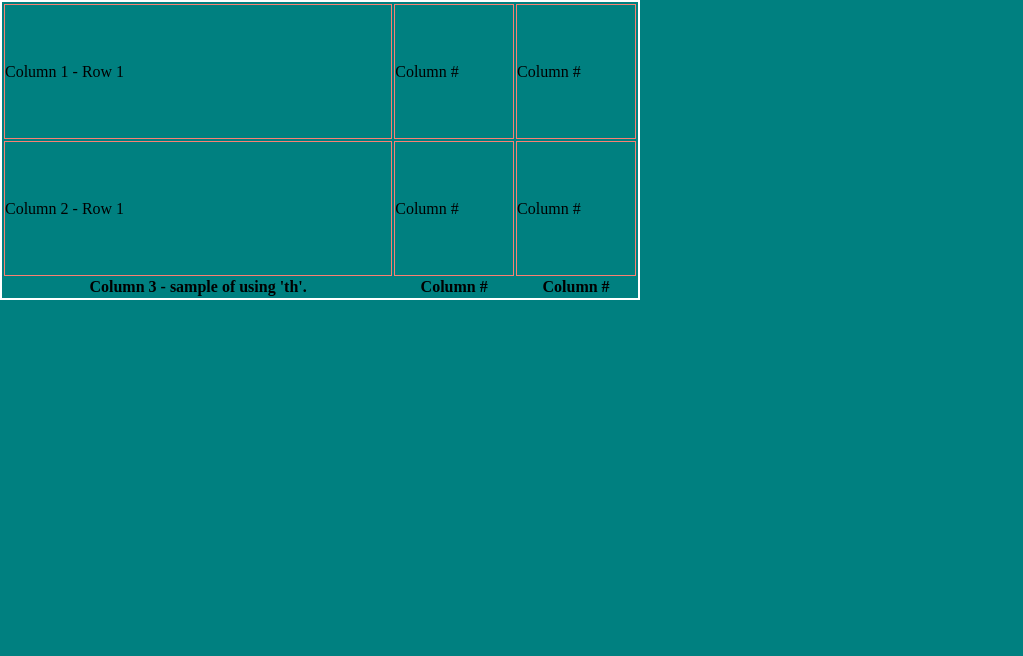
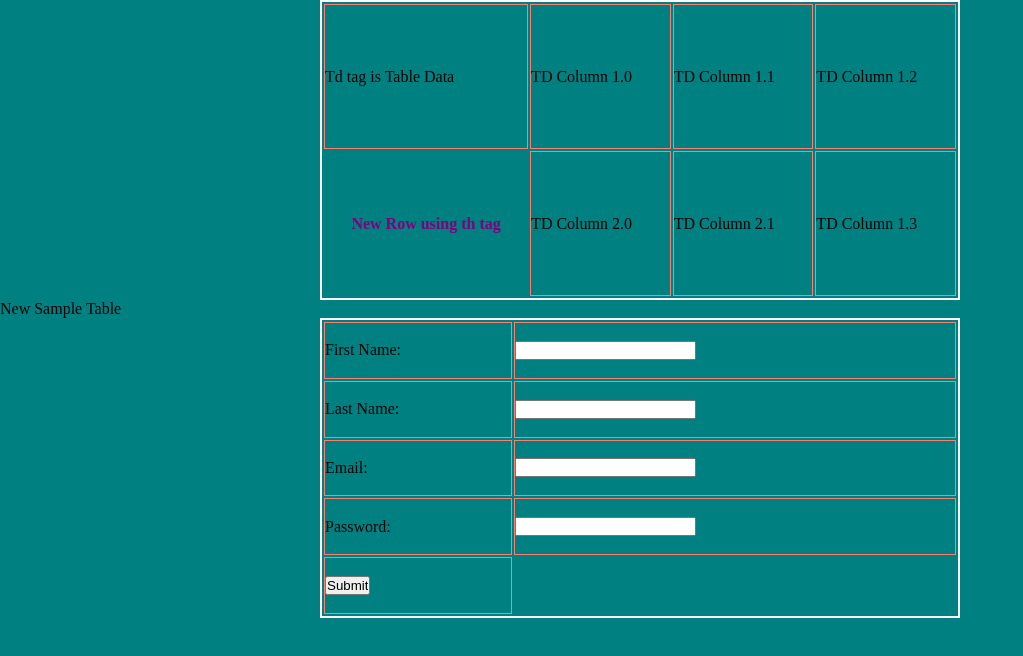
Before and after one commit to ms-dariyansim-xo/LECTURE-14, a plain HTML site: page index.html in a window 1280 px wide. Shown: the whole page, without its empty margins (0-1023 px from the left). Drawn offline with Linux system fonts and the light colour scheme.

Commit message:
refreshed on lecture and added new contents

```diff
--- a/index.html
+++ b/index.html
@@ -10,22 +10,49 @@
 </head>
 <body>
     <table>
+        <!--tr tag is table in row-->
         <tr>
-            <td>Column 1 - Row 1</td>
-            <td>Column #</td>
-            <td>Column #</td>
+            <td>Td tag is Table Data</td>
+            <td>TD Column 1.0</td>
+            <td>TD Column 1.1</td>
+            <td>TD Column 1.2</td>
         </tr>
 
         <tr>
-            <td>Column 2 - Row 1</td>
-            <td>Column #</td>
-            <td>Column #</td>
+            <th>New Row using th tag</th>
+            <td>TD Column 2.0</td>
+            <td>TD Column 2.1</td>
+            <td>TD Column 1.3</td>
+        </tr>
+
+
+    </table>
+
+    <p>New Sample Table</p>
+
+    <table>
+        <tr>
+            <td><label>First Name:</label></td>
+            <td><input></td>
         </tr>
 
         <tr>
-            <th>Column 3 - sample of using 'th'.</th>
-            <th>Column #</th>
-            <th>Column #</th>
+            <td><label>Last Name:</label></td>
+            <td><input></td>
+        </tr>
+
+        <tr>
+            <td><label>Email:</label></td>
+            <td><input type="email"></td>
+        </tr>
+
+        <tr>
+            <td><label>Password:</label></td>
+            <td><input type="password"></td>
+        </tr>
+
+        <tr>
+            <td><input type="submit"></td>
         </tr>
 
     </table>
--- a/style/style.css
+++ b/style/style.css
@@ -13,10 +13,15 @@ table{
     border: 2px solid white;
     width: 50%;
     height: 300px;
+    margin: 0 auto;
 
 }
 
 tr{
     border: 3px dotted white;
-    height: 50%;
+    height: 50px;
 }
+
+th{
+    color: purple;
+}
```
